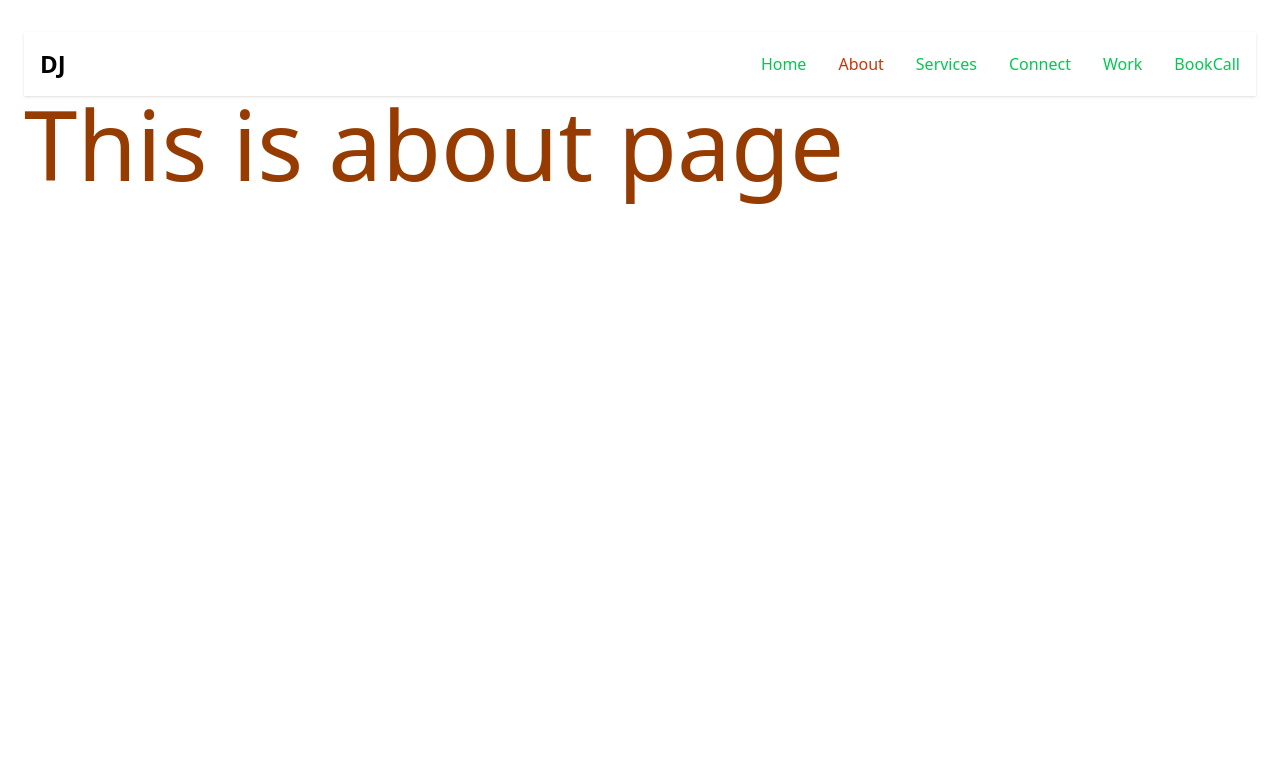
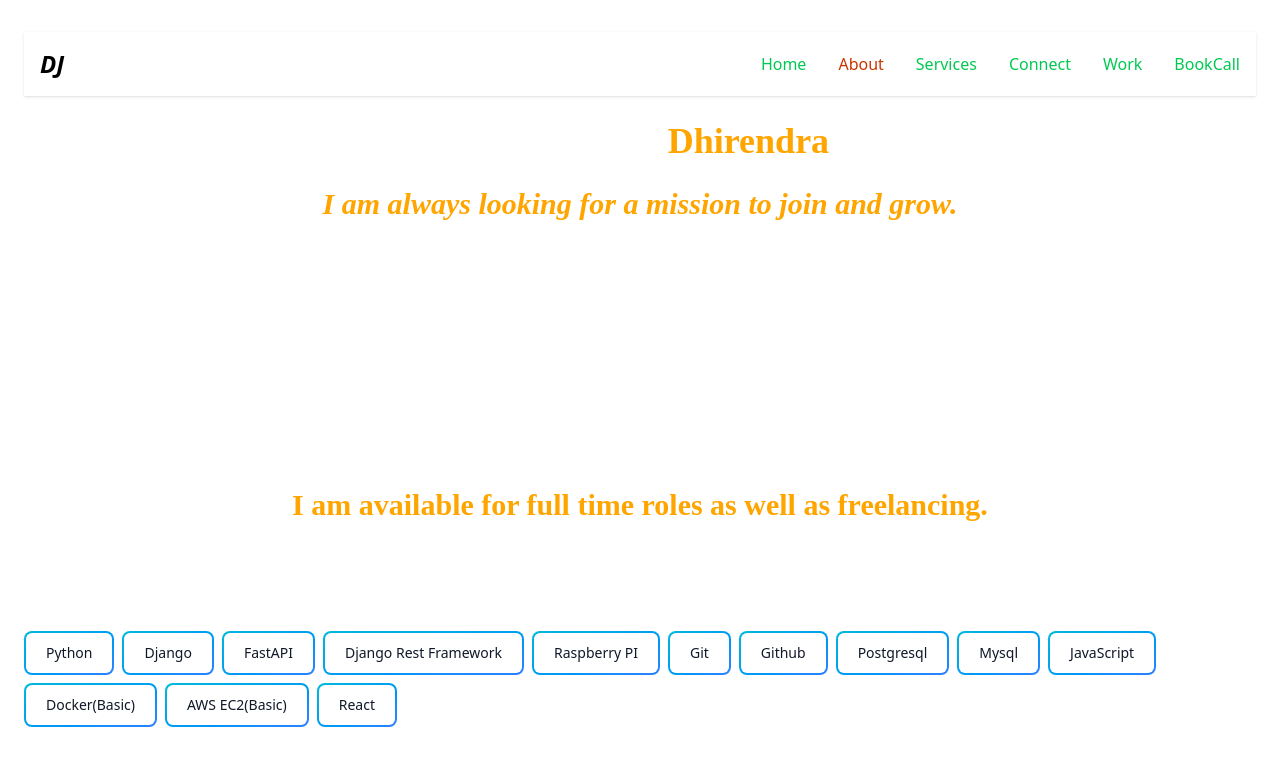
Before and after one commit to dhirendraj-cmd/dhirendraj, a React (Vite) app: page /about in a window 1280 px wide. Shown: the top 766 px of the page. Built offline with nearby package versions, Linux system fonts and the light colour scheme.

Commit message:
modified About

```diff
--- a/src/App.jsx
+++ b/src/App.jsx
@@ -11,7 +11,7 @@ import BookCall from './components/BookCall'
 function App() {
 
   return (
-      <div className='max-w-full h-screen dark:bg-gray-900 px-6 py-8 ring shadow-xl ring-gray-900/5'>
+      <div className='max-w-full h-screen dark:bg-gray-800 px-6 py-8 ring shadow-xl ring-gray-900/5'>
         <BrowserRouter>
           <Header />
           <Routes>
--- a/src/components/About.jsx
+++ b/src/components/About.jsx
@@ -1,8 +1,108 @@
 function About() {
     return (
+        <>
+            <br/>
+            <div className="text-center">
+
+            <p className="text-4xl text-white">Hi there!, I'm
+                <span style={{fontWeight:"bolder", fontFamily: "cursive", color: "orange", padding: "5px"}}>
+                    Dhirendra
+                </span>
+            </p>
+            <br/>
+            <p className="text-3xl text-white font-extralight italic">
+            <span style={{color: "orange", fontFamily: "cursive", fontWeight: "bold"}}>
+                I am always looking for a mission to join and grow.
+            </span>
+            </p>
+            <br/>
+
+            <br/>
+            <p className="text-2xl font-light text-white">
+                I'm Dhirendra Jha, A Full Stack Software Engineer, Passionate About Coding. My expertise is in backend but Currently Exploring the Frontend as well. Have worked as a Full stack Dev from Desktop applications to web apps. Also hold the experience of working on Raspberry pi. Good problem-solving skills and ability to perform well in a team. I am a passionate learner. Have delivered many successful projects, I am looking forward to work/collaborate on newer technologies, designing system architecture and taking challenging problems.
+            </p>
+            <br/>
+            <p className="text-3xl text-white">
+                <span style={{color: "orange", fontFamily: "cursive", fontWeight: "bold"}}>
+                    I am available for full time roles as well as freelancing.
+                </span>
+            </p>
+
+        </div>
+        <br/>
+        <br/>
         <div>
-            <p className="text-8xl text-amber-800">This is about page</p>
+            <p className="text-3xl text-white font-black">
+                Skills:
+            </p>
+        <br/>
+            <button className="relative inline-flex items-center justify-center p-0.5 mb-2 me-2 overflow-hidden text-sm font-medium text-gray-900 rounded-lg group bg-gradient-to-br from-cyan-500 to-blue-500 group-hover:from-cyan-500 group-hover:to-blue-500 hover:text-white dark:text-white focus:ring-4 focus:outline-none focus:ring-cyan-200 dark:focus:ring-cyan-800">
+            <span class="relative px-5 py-2.5 transition-all ease-in duration-75 bg-white dark:bg-gray-900 rounded-md group-hover:bg-transparent group-hover:dark:bg-transparent">
+                Python
+            </span>
+            </button>
+            <button className="relative inline-flex items-center justify-center p-0.5 mb-2 me-2 overflow-hidden text-sm font-medium text-gray-900 rounded-lg group bg-gradient-to-br from-cyan-500 to-blue-500 group-hover:from-cyan-500 group-hover:to-blue-500 hover:text-white dark:text-white focus:ring-4 focus:outline-none focus:ring-cyan-200 dark:focus:ring-cyan-800">
+            <span class="relative px-5 py-2.5 transition-all ease-in duration-75 bg-white dark:bg-gray-900 rounded-md group-hover:bg-transparent group-hover:dark:bg-transparent">
+                Django
+            </span>
+            </button>
+            <button className="relative inline-flex items-center justify-center p-0.5 mb-2 me-2 overflow-hidden text-sm font-medium text-gray-900 rounded-lg group bg-gradient-to-br from-cyan-500 to-blue-500 group-hover:from-cyan-500 group-hover:to-blue-500 hover:text-white dark:text-white focus:ring-4 focus:outline-none focus:ring-cyan-200 dark:focus:ring-cyan-800">
+            <span class="relative px-5 py-2.5 transition-all ease-in duration-75 bg-white dark:bg-gray-900 rounded-md group-hover:bg-transparent group-hover:dark:bg-transparent">
+                FastAPI
+            </span>
+            </button>
+            <button className="relative inline-flex items-center justify-center p-0.5 mb-2 me-2 overflow-hidden text-sm font-medium text-gray-900 rounded-lg group bg-gradient-to-br from-cyan-500 to-blue-500 group-hover:from-cyan-500 group-hover:to-blue-500 hover:text-white dark:text-white focus:ring-4 focus:outline-none focus:ring-cyan-200 dark:focus:ring-cyan-800">
+            <span class="relative px-5 py-2.5 transition-all ease-in duration-75 bg-white dark:bg-gray-900 rounded-md group-hover:bg-transparent group-hover:dark:bg-transparent">
+                Django Rest Framework
+            </span>
+            </button>
+            <button className="relative inline-flex items-center justify-center p-0.5 mb-2 me-2 overflow-hidden text-sm font-medium text-gray-900 rounded-lg group bg-gradient-to-br from-cyan-500 to-blue-500 group-hover:from-cyan-500 group-hover:to-blue-500 hover:text-white dark:text-white focus:ring-4 focus:outline-none focus:ring-cyan-200 dark:focus:ring-cyan-800">
+            <span class="relative px-5 py-2.5 transition-all ease-in duration-75 bg-white dark:bg-gray-900 rounded-md group-hover:bg-transparent group-hover:dark:bg-transparent">
+                Raspberry PI
+            </span>
+            </button>
+            <button className="relative inline-flex items-center justify-center p-0.5 mb-2 me-2 overflow-hidden text-sm font-medium text-gray-900 rounded-lg group bg-gradient-to-br from-cyan-500 to-blue-500 group-hover:from-cyan-500 group-hover:to-blue-500 hover:text-white dark:text-white focus:ring-4 focus:outline-none focus:ring-cyan-200 dark:focus:ring-cyan-800">
+            <span class="relative px-5 py-2.5 transition-all ease-in duration-75 bg-white dark:bg-gray-900 rounded-md group-hover:bg-transparent group-hover:dark:bg-transparent">
+                Git
+            </span>
+            </button>
+            <button className="relative inline-flex items-center justify-center p-0.5 mb-2 me-2 overflow-hidden text-sm font-medium text-gray-900 rounded-lg group bg-gradient-to-br from-cyan-500 to-blue-500 group-hover:from-cyan-500 group-hover:to-blue-500 hover:text-white dark:text-white focus:ring-4 focus:outline-none focus:ring-cyan-200 dark:focus:ring-cyan-800">
+            <span class="relative px-5 py-2.5 transition-all ease-in duration-75 bg-white dark:bg-gray-900 rounded-md group-hover:bg-transparent group-hover:dark:bg-transparent">
+                Github
+            </span>
+            </button>
+            <button className="relative inline-flex items-center justify-center p-0.5 mb-2 me-2 overflow-hidden text-sm font-medium text-gray-900 rounded-lg group bg-gradient-to-br from-cyan-500 to-blue-500 group-hover:from-cyan-500 group-hover:to-blue-500 hover:text-white dark:text-white focus:ring-4 focus:outline-none focus:ring-cyan-200 dark:focus:ring-cyan-800">
+            <span class="relative px-5 py-2.5 transition-all ease-in duration-75 bg-white dark:bg-gray-900 rounded-md group-hover:bg-transparent group-hover:dark:bg-transparent">
+                Postgresql
+            </span>
+            </button>
+            <button className="relative inline-flex items-center justify-center p-0.5 mb-2 me-2 overflow-hidden text-sm font-medium text-gray-900 rounded-lg group bg-gradient-to-br from-cyan-500 to-blue-500 group-hover:from-cyan-500 group-hover:to-blue-500 hover:text-white dark:text-white focus:ring-4 focus:outline-none focus:ring-cyan-200 dark:focus:ring-cyan-800">
+            <span class="relative px-5 py-2.5 transition-all ease-in duration-75 bg-white dark:bg-gray-900 rounded-md group-hover:bg-transparent group-hover:dark:bg-transparent">
+                Mysql
+            </span>
+            </button>
+            <button className="relative inline-flex items-center justify-center p-0.5 mb-2 me-2 overflow-hidden text-sm font-medium text-gray-900 rounded-lg group bg-gradient-to-br from-cyan-500 to-blue-500 group-hover:from-cyan-500 group-hover:to-blue-500 hover:text-white dark:text-white focus:ring-4 focus:outline-none focus:ring-cyan-200 dark:focus:ring-cyan-800">
+            <span class="relative px-5 py-2.5 transition-all ease-in duration-75 bg-white dark:bg-gray-900 rounded-md group-hover:bg-transparent group-hover:dark:bg-transparent">
+                JavaScript
+            </span>
+            </button>
+            <button className="relative inline-flex items-center justify-center p-0.5 mb-2 me-2 overflow-hidden text-sm font-medium text-gray-900 rounded-lg group bg-gradient-to-br from-cyan-500 to-blue-500 group-hover:from-cyan-500 group-hover:to-blue-500 hover:text-white dark:text-white focus:ring-4 focus:outline-none focus:ring-cyan-200 dark:focus:ring-cyan-800">
+            <span class="relative px-5 py-2.5 transition-all ease-in duration-75 bg-white dark:bg-gray-900 rounded-md group-hover:bg-transparent group-hover:dark:bg-transparent">
+                Docker(Basic)
+            </span>
+            </button>
+            <button className="relative inline-flex items-center justify-center p-0.5 mb-2 me-2 overflow-hidden text-sm font-medium text-gray-900 rounded-lg group bg-gradient-to-br from-cyan-500 to-blue-500 group-hover:from-cyan-500 group-hover:to-blue-500 hover:text-white dark:text-white focus:ring-4 focus:outline-none focus:ring-cyan-200 dark:focus:ring-cyan-800">
+            <span class="relative px-5 py-2.5 transition-all ease-in duration-75 bg-white dark:bg-gray-900 rounded-md group-hover:bg-transparent group-hover:dark:bg-transparent">
+                AWS EC2(Basic)
+            </span>
+            </button>
+            <button className="relative inline-flex items-center justify-center p-0.5 mb-2 me-2 overflow-hidden text-sm font-medium text-gray-900 rounded-lg group bg-gradient-to-br from-cyan-500 to-blue-500 group-hover:from-cyan-500 group-hover:to-blue-500 hover:text-white dark:text-white focus:ring-4 focus:outline-none focus:ring-cyan-200 dark:focus:ring-cyan-800">
+            <span class="relative px-5 py-2.5 transition-all ease-in duration-75 bg-white dark:bg-gray-900 rounded-md group-hover:bg-transparent group-hover:dark:bg-transparent">
+                React
+            </span>
+            </button>
         </div>
+        </>
     )
 }
 
--- a/src/components/Header.jsx
+++ b/src/components/Header.jsx
@@ -14,8 +14,7 @@ export default function Header() {
         <div className="max-w-screen-xl flex flex-wrap items-center justify-between mx-auto p-4">
           {/* Brand/Logo */}
           <NavLink to="/" className="flex items-center space-x-3 rtl:space-x-reverse">
-
-            <span className="self-center text-2xl font-semibold whitespace-nowrap dark:text-white">
+            <span className="self-center text-2xl font-semibold whitespace-nowrap dark:text-white italic">
               DJ
             </span>
           </NavLink>
```
